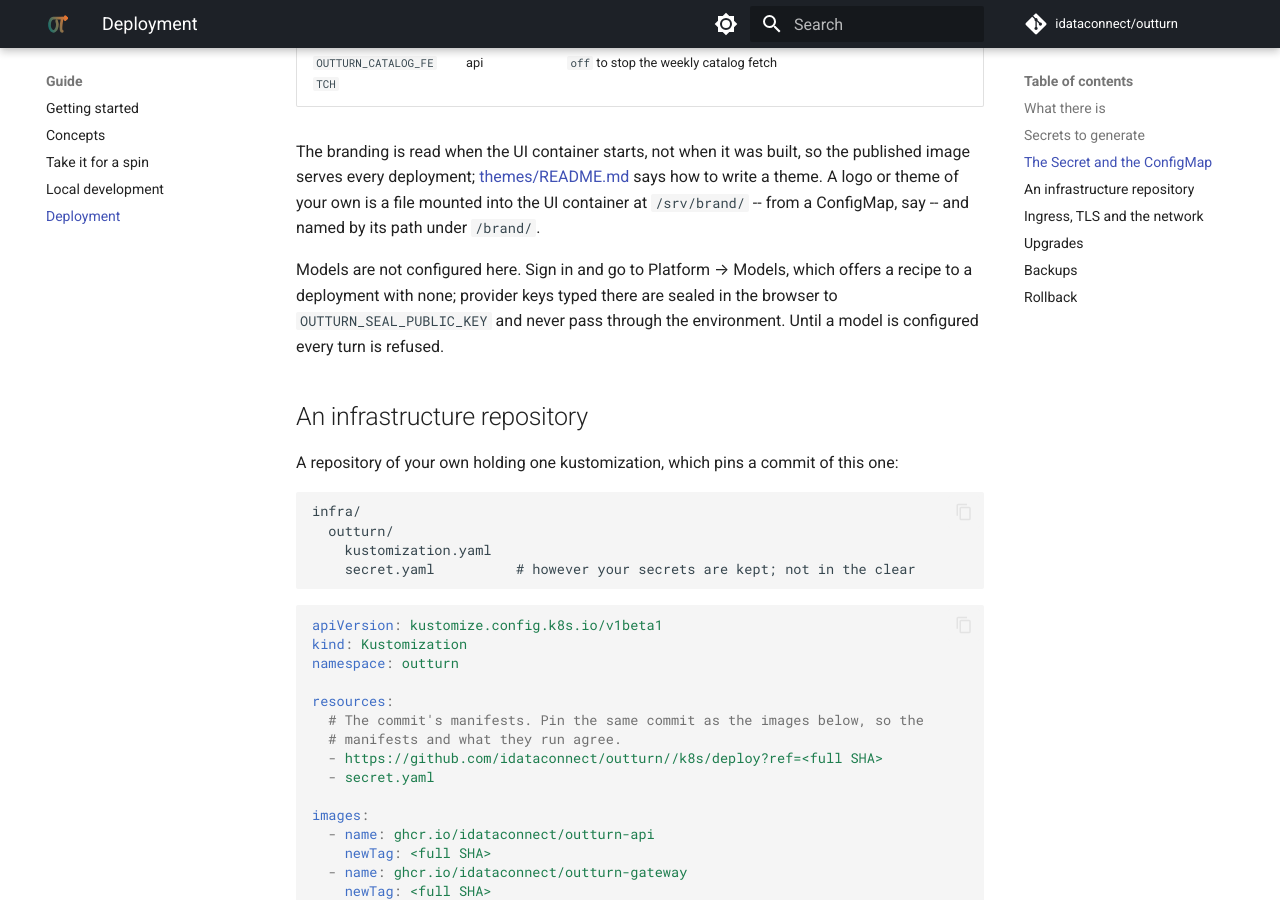
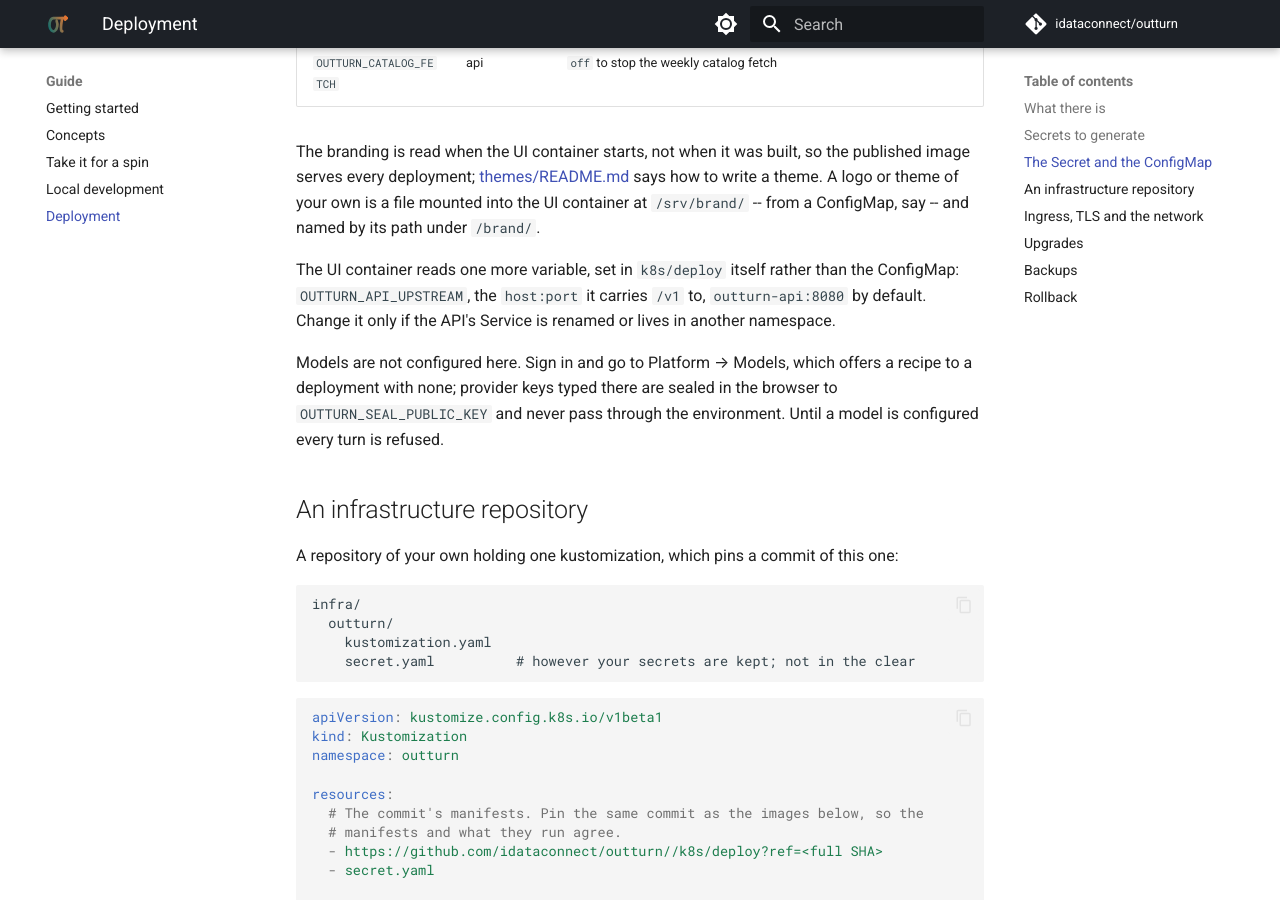
Before and after one commit to idataconnect/outturn, an MkDocs documentation site: the page built from docs/deployment.md, in a window 1280 px wide and 900 px high, scrolled down 3088 px. Built offline with MkDocs 1.6.1 and Material for MkDocs 9.7.7, drawn with Linux system fonts in a browser that asks for light colours; comment, search, counter and statistics services are not loaded.

Commit message:
List the UI container's variables beside the tiers'
The UI image reads its branding and its upstream from the environment,
and neither the tunables table nor the deployment guide said so: a
deployer looking for how to point it at a renamed API Service, or why
a theme did nothing, found the tiers' variables and none of its own.

Co-Authored-By: Claude Opus 5.5 <noreply@anthropic.com>

```diff
--- a/docs/deployment.md
+++ b/docs/deployment.md
@@ -103,6 +103,11 @@ the published image serves every deployment; [themes/README.md](https://github.c
 says how to write a theme. A logo or theme of your own is a file mounted into
 the UI container at `/srv/brand/` -- from a ConfigMap, say -- and named by its
 path under `/brand/`.
+
+The UI container reads one more variable, set in `k8s/deploy` itself rather
+than the ConfigMap: `OUTTURN_API_UPSTREAM`, the `host:port` it carries `/v1`
+to, `outturn-api:8080` by default. Change it only if the API's Service is
+renamed or lives in another namespace.
 
 Models are not configured here. Sign in and go to Platform → Models, which
 offers a recipe to a deployment with none; provider keys typed there are
```
Also changed, not shown: AGENTS.md (+5 -1 lines).
